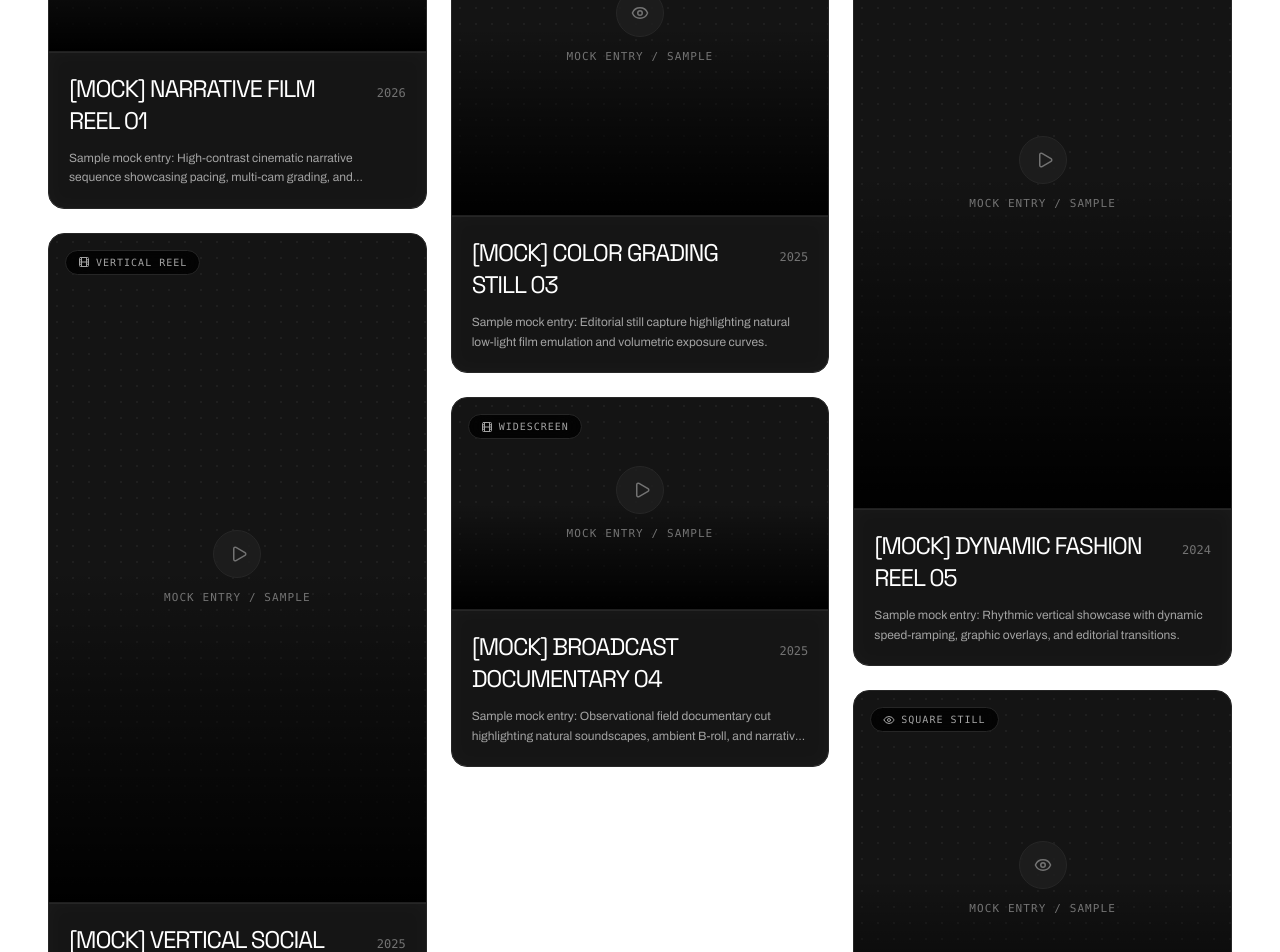
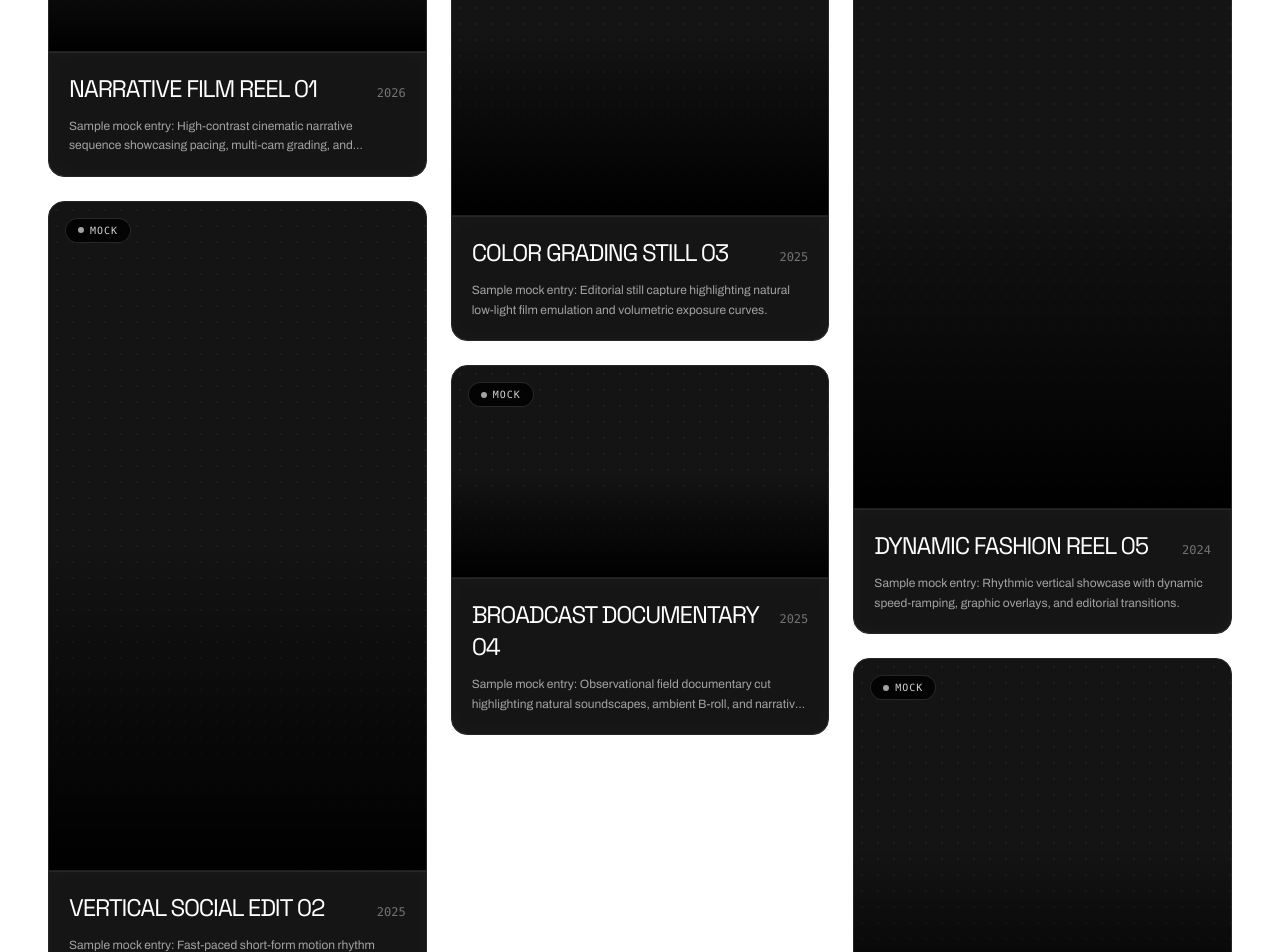
Before and after one commit to jjcabalo/LightweightPortfolio, a Next.js app: page /gallery in a window 1280 px wide. Shown: the part 860-1812 px from the top of the page. Built offline with nearby package versions, Linux system fonts and the light colour scheme.

Commit message:
refactor: retain center device frames without stock photos and refine gallery mock styling

```diff
--- a/src/app/gallery/page.tsx
+++ b/src/app/gallery/page.tsx
@@ -38,7 +38,7 @@ interface GalleryItem {
 const GALLERY_ITEMS: GalleryItem[] = [
   {
     id: "mock-cut-01",
-    title: "[MOCK] Narrative Film Reel 01",
+    title: "Narrative Film Reel 01",
     category: "Motion & Video",
     type: "video",
     mediaUrl: "",
@@ -51,7 +51,7 @@ const GALLERY_ITEMS: GalleryItem[] = [
   },
   {
     id: "mock-reel-02",
-    title: "[MOCK] Vertical Social Edit 02",
+    title: "Vertical Social Edit 02",
     category: "Motion & Video",
     type: "video",
     mediaUrl: "",
@@ -64,7 +64,7 @@ const GALLERY_ITEMS: GalleryItem[] = [
   },
   {
     id: "mock-still-03",
-    title: "[MOCK] Color Grading Still 03",
+    title: "Color Grading Still 03",
     category: "Creative Code",
     type: "image",
     mediaUrl: "",
@@ -77,7 +77,7 @@ const GALLERY_ITEMS: GalleryItem[] = [
   },
   {
     id: "mock-cut-04",
-    title: "[MOCK] Broadcast Documentary 04",
+    title: "Broadcast Documentary 04",
     category: "Motion & Video",
     type: "video",
     mediaUrl: "",
@@ -90,7 +90,7 @@ const GALLERY_ITEMS: GalleryItem[] = [
   },
   {
     id: "mock-reel-05",
-    title: "[MOCK] Dynamic Fashion Reel 05",
+    title: "Dynamic Fashion Reel 05",
     category: "Motion & Video",
     type: "video",
     mediaUrl: "",
@@ -103,7 +103,7 @@ const GALLERY_ITEMS: GalleryItem[] = [
   },
   {
     id: "mock-still-06",
-    title: "[MOCK] Archival Portrait Series 06",
+    title: "Archival Portrait Series 06",
     category: "Visual Identity",
     type: "image",
     mediaUrl: "",
@@ -500,7 +500,7 @@ export default function GalleryPage() {
                 <span className="flex h-2.5 w-2.5 translate-y-1.5 rounded-full bg-amber-400 animate-pulse shrink-0" />
                 <div>
                   <p className="font-mono text-xs uppercase tracking-widest text-neutral-400">
-                    STATUS / UNDER DEVELOPMENT
+                    UNDER DEVELOPMENT
                   </p>
                   <p className="font-sans text-sm md:text-base text-neutral-300 mt-1">
                     Native CDN streaming integration is in progress. The cards below display mock placeholders — browse the complete full-resolution video archive and raw cuts directly on Google Drive.
@@ -550,20 +550,17 @@ export default function GalleryPage() {
 
                   {/* Top Badge */}
                   <div className="absolute top-4 left-4 flex items-center z-20 pointer-events-none">
-                    <span className="px-3 py-1 bg-black/80 backdrop-blur-md text-neutral-400 font-mono text-[10px] uppercase tracking-widest rounded-full border border-neutral-800 flex items-center gap-1.5">
-                      {item.type === "video" ? <Film size={12} /> : <Eye size={12} />}
-                      {item.orientation === "portrait" ? "VERTICAL REEL" : item.orientation === "landscape" ? "WIDESCREEN" : "SQUARE STILL"}
+                    <span className="px-3 py-1 bg-black/80 backdrop-blur-md text-neutral-300 font-mono text-[10px] uppercase tracking-widest rounded-full border border-neutral-700/60 flex items-center gap-1.5">
+                      <span className="w-1.5 h-1.5 rounded-full bg-neutral-400" />
+                      MOCK
                     </span>
                   </div>
 
-                  {/* Mock Indicator */}
-                  <div className="relative z-20 flex flex-col items-center justify-center gap-3">
-                    <div className="w-12 h-12 rounded-full border border-neutral-800 bg-neutral-900/80 flex items-center justify-center text-neutral-500 group-hover:text-white group-hover:border-neutral-600 transition-all duration-300">
-                      {item.type === "video" ? <Play size={18} className="translate-x-0.5" /> : <Eye size={18} />}
+                  {/* Center Eye Indicator on Hover */}
+                  <div className="absolute inset-0 flex items-center justify-center opacity-0 group-hover:opacity-100 transition-opacity duration-300 z-20 pointer-events-none">
+                    <div className="w-14 h-14 rounded-full bg-white/10 backdrop-blur-md border border-white/40 flex items-center justify-center text-white shadow-2xl scale-90 group-hover:scale-100 transition-transform duration-300">
+                      <Eye size={20} />
                     </div>
-                    <span className="font-mono text-[11px] uppercase tracking-widest text-neutral-500">
-                      MOCK ENTRY / SAMPLE
-                    </span>
                   </div>
                 </div>
 
```
Also changed, not shown: src/app/page.tsx (+82 -34 lines).
